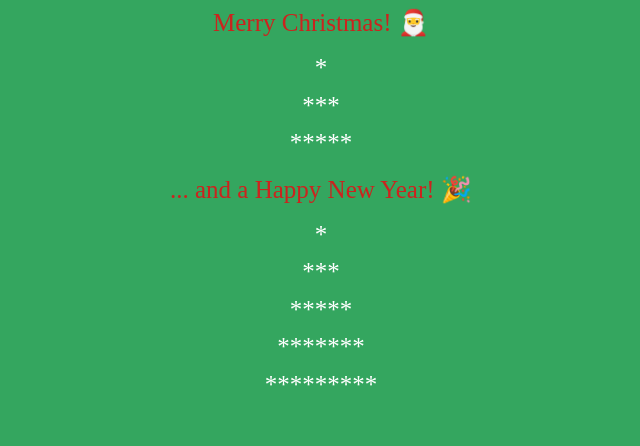
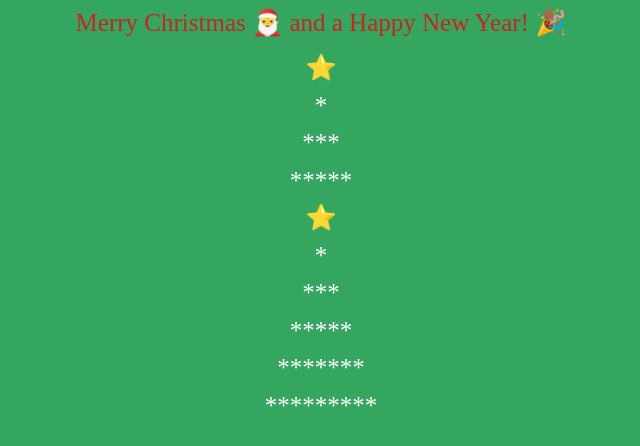
Before and after one commit to cfcmeireles/Christmas-exercise, a plain HTML site: page index.html in a window 1280 px wide. Shown: the whole page, without its empty margins (319-959 px from the left). Drawn offline with Linux system fonts and the light colour scheme.

Commit message:
added an icon at the start of each created tree

```diff
--- a/index.html
+++ b/index.html
@@ -9,6 +9,6 @@
     <script src="script.js" defer></script>
   </head>
   <body>
-    <div class="tree">Merry Christmas! 🎅</div>
+    <div class="tree">Merry Christmas 🎅 and a Happy New Year! 🎉</div>
   </body>
 </html>
--- a/script.js
+++ b/script.js
@@ -1,6 +1,10 @@
 const xmasTree = document.querySelector(".tree");
 
+
 function christmasTree(height) {
+  const starIcon = document.createElement("p");
+  starIcon.innerHTML = "⭐";
+  xmasTree.appendChild(starIcon);
   const star = ["*"];
   for (var i = 0; i < height; i++) {
     const paragraph = document.createElement("p");
@@ -10,10 +14,6 @@ function christmasTree(height) {
     xmasTree.appendChild(paragraph);
     star.push("**");
   }
-  if (height > 4) {
-    const secondTree = document.querySelector(".tree p:nth-child(4)");
-    secondTree.insertAdjacentHTML("beforebegin", "... and a Happy New Year! 🎉");
-  }
 }
 
 christmasTree(3);
```
